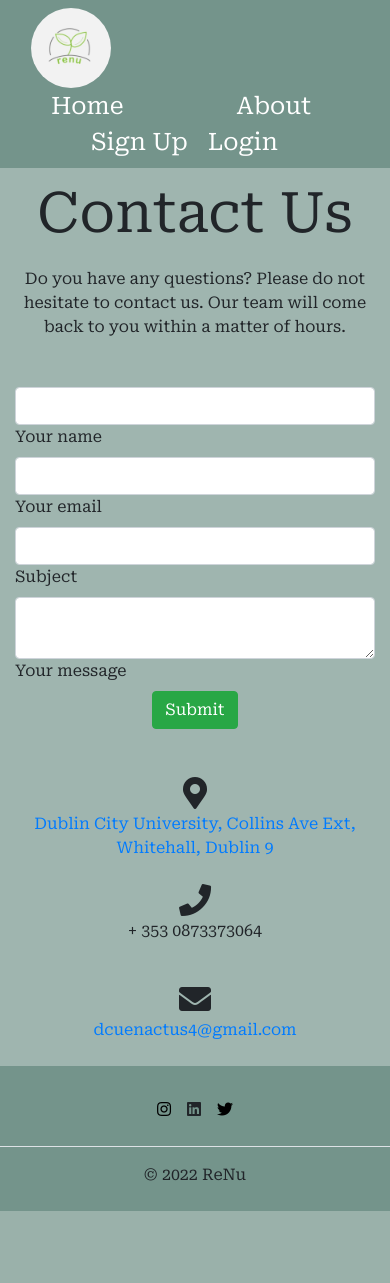
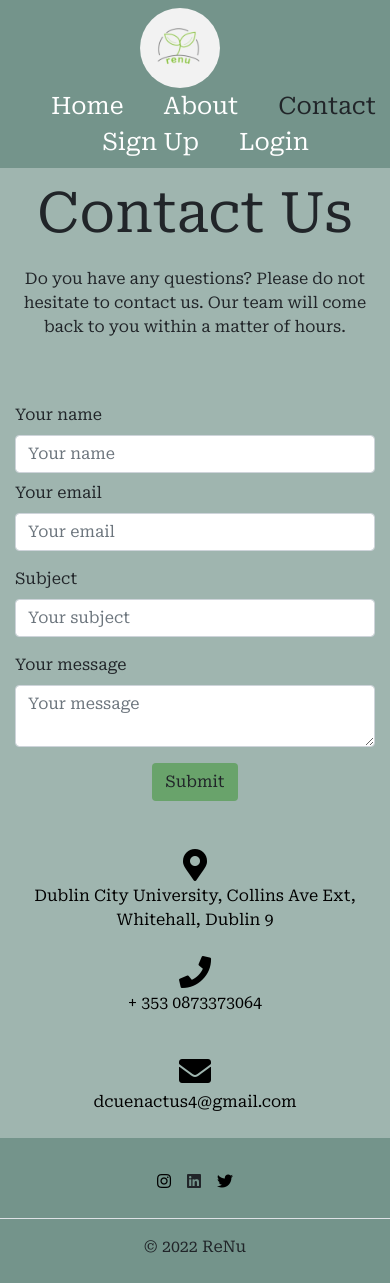
Before and after one commit to ngowran/Renu-Website, a Django app: page /contact in a window 390 px wide; the page is wider, and only the part inside the window is pictured. Before the commit the page ends 1211 px from the top of that part, so only its background shows below. Run offline with Django 3.2, Linux system fonts and the light colour scheme.

Commit message:
Responsive design.

```diff
--- a/mysite/templates/accounts/register.html
+++ b/mysite/templates/accounts/register.html
@@ -34,7 +34,7 @@
   <div class="form-group col-md-4 mt-2">
 	<!-- RepeatPassword: -->
 	<label for="confirm_password">Confirm Password</label>
-	<input  class="form-control form-control-sm" type="password" id="confirm_password" name="pass-repeat" placeholder=" Repeat Password">
+	<input  class="form-control form-control-sm" type="password" id="confirm_password" name="pass-repeat" placeholder=" Repeat Password" required>
   </div>
   </div>
 
--- a/mysite/templates/contact.html
+++ b/mysite/templates/contact.html
@@ -15,25 +15,26 @@
     <div class="row">
 
         <!--Grid column-->
-        <div class="col-md-9 mb-md-0 mb-5">
+        <div class="col-md-9 mb-md-0 mb-5 mt-2">
             <form id="contact-form" name="contact-form" action="/postcontact/" method="post">
               {% csrf_token %}
                 <!--Grid row-->
                 <div class="row">
                     <!--Grid column-->
-                    <div class="col-md-6">
+                    <div class="col-md-6 mt-2">
                         <div class="md-form mb-0">
-                            <input type="text" id="name" name="name" class="form-control" required>
-                            <label for="name" class="">Your name</label>
+                          <label for="name" class="">Your name</label>
+                          <input type="text" id="name" name="name" class="form-control" placeholder="Your name" required>
                         </div>
                     </div>
                     <!--Grid column-->
 
                     <!--Grid column-->
-                    <div class="col-md-6">
+                    <div class="col-md-6 mt-2">
                         <div class="md-form mb-0">
-                            <input type="text" id="email" name="email" class="form-control">
-                            <label for="email" class="">Your email</label>
+                           <label for="email" class="">Your email</label>
+                          <input type="text" id="email" name="email" class="form-control" placeholder="Your email" required>
+
                         </div>
                     </div>
                     <!--Grid column-->
@@ -43,10 +44,11 @@
 
                 <!--Grid row-->
                 <div class="row">
-                    <div class="col-md-12">
+                    <div class="col-md-12 mt-3">
                         <div class="md-form mb-0">
-                            <input type="text" id="subject" name="subject" class="form-control" required>
-                            <label for="subject" class="">Subject</label>
+                          <label for="subject" class="">Subject</label>
+                          <input type="text" id="subject" name="subject" class="form-control" placeholder="Your subject" required>
+
                         </div>
                     </div>
                 </div>
@@ -56,19 +58,20 @@
                 <div class="row">
 
                     <!--Grid column-->
-                    <div class="col-md-12">
+                    <div class="col-md-12 mt-3">
 
                         <div class="md-form">
-                            <textarea type="text" id="message" name="message" rows="2" class="form-control md-textarea"></textarea>
-                            <label for="message">Your message</label>
+                          <label for="message">Your message</label>
+                          <textarea type="text" id="message" name="message" rows="2" class="form-control md-textarea" placeholder="Your message" required></textarea>
+
                         </div>
 
                     </div>
                 </div>
                 <!--Grid row-->
 
-            <div class="text-center text-md-left">
-                <input class="btn btn-success" type="submit" value="Submit" onclick="ValidateEmail(document.contact-form.email)">
+            <div class="text-center mt-3 text-md-left">
+                <input class="btn my_button" type="submit" value="Submit" onclick="ValidateEmail(document.contact-form.email)">
             </div>
             </form>
 
@@ -78,10 +81,10 @@
         <!--Grid column-->
 
         <!--Grid column-->
-        <div class="col-md-3 text-center">
-            <ul class="list-unstyled mb-0">
+        <div class="col-md-3 text-center make_black">
+            <ul class="make_black list-unstyled mb-0">
                 <li><i class="fas fa-map-marker-alt fa-2x"></i><br>
-                    <a href="https://goo.gl/maps/cPZyZUFKcSUai77LA" target="_blank">Dublin City University, Collins Ave Ext, Whitehall, Dublin 9</a>
+                    <a class="make_black" href="https://goo.gl/maps/cPZyZUFKcSUai77LA" target="_blank">Dublin City University, Collins Ave Ext, Whitehall, Dublin 9</a>
                 </li>
 
                 <li><i class="fas fa-phone mt-4 fa-2x"></i>
@@ -89,7 +92,7 @@
                 </li>
 
                 <li><i class="fas fa-envelope mt-4 fa-2x"></i><br>
-                    <a href="mailto:dcuenactus4@gmail.com" target="_blank">dcuenactus4@gmail.com</a>
+                    <a class="make_black" href="mailto:dcuenactus4@gmail.com" target="_blank">dcuenactus4@gmail.com</a>
                 </li>
             </ul>
         </div>
--- a/mysite/templates/navbar.html
+++ b/mysite/templates/navbar.html
@@ -2,40 +2,55 @@
 <link rel="stylesheet" type="text/css" href= "{% static 'css/nav.css' %}">
 
  <nav class="navbar nav-style">
-  <div class="container-fluid nav-style">
-    <div class="navbar-header nav-style ">
+  <div class="container-fluid nav-style  row">
+    <div class="navbar-header nav-style text-center col-lg-1">
        {% url 'index' as index_url %}
   {% if request.path == index_url %}<img src="{% static 'images/renu_logo.jpg' %}" alt="renulogo" style="height: 5rem; width 5rem; border-radius: 50px;">{% else %}<a href="{% url 'index' %}" ><img src="{% static 'images/renu_logo.jpg' %}" alt="renulogo" style="height: 5rem; width 5rem; border-radius: 50px;"></a>{% endif %}
     </div>
 
-    <ul class="nav navbar-default navbar-nav navbar-expand nav-style links">
+  <!--briuh whats this -->
+    <div class="col-lg-8 nav-style">
+    <ul class="nav  navbar-nav navbar-expand nav-style links">
 
-      <li style="padding-right: 20%;" class="nav-style"> {% url 'index' as index_url %}
+      <span class="nav-style">
+      <li class="nav-item nav-style"> {% url 'index' as index_url %}
   {% if request.path == index_url %}Home{% else %}<a href="{% url 'index' %}" >Home</a>{% endif %}</li>
+      </span>
 
-      <li style="padding-right: 20%;"  class="nav-style"> {% url 'about' as about_url %}
+      <span class="nav-style">
+      <li class="nav-item nav-style"> {% url 'about' as about_url %}
   {% if request.path == about_url %}About{% else %}<a href="{% url 'about' %}">About</a>{% endif %}</li>
+      </span>
 
-      <li class="nav-style">{% url 'contact' as contact_url %}
+
+      <li class="nav-item nav-style">{% url 'contact' as contact_url %}
+
   {% if request.path == contact_url %}Contact{% else %}<a href="{% url 'contact' %}">Contact</a>{% endif %}</li>
 
     </ul>
+    </div>
 
-    <ul class="nav navbar-nav navbar-right navbar-expand nav-style links">
-      <li class="nav-style">
+
+    <div class="col-lg-3 nav-style text-center">
+    <ul class="nav navbar-nav navbar-right navbar-expand nav-style links float-right">
+
     {% if request.session.uid %}
+
+       <li class="nav-style"><span  class="nav-style">
       {% url 'profile' as profile_url %}
-      <span><ul class="nav-style">{% if request.path == profile_url %}Profile{% else %}<a href="{% url 'profile' %}">Profile</a>{% endif %}</ul>
-      <span><ul class="nav-style"><a href="{% url 'log' %}" class="nav-style">Logout</a></ul></span>
+    {% if request.path == profile_url %}Profile{% else %}<a href="{% url 'profile' %}">Profile</a></span>{% endif %}</li>
+
+      <span class="nav-style"><li class="nav-style"><a href="{% url 'log' %}" class="nav-style">Logout</a></li></span>
     {% else %}
 
       {% url 'register' as register_url %}
-      <li  class="nav-style"><span  class="nav-style">{% if request.path == register_url %}Sign Up{% else %}<a href="{% url 'register' %}" class="nav-style">Sign Up</a></li></span>{% endif %}
+      <span  class="nav-style"><li  class="nav-style">{% if request.path == register_url %}Sign Up{% else %}<a href="{% url 'register' %}" >Sign Up</a>{% endif %}</li></span>
       {% url 'login' as login_url %}
-      <span class="nav-style">{% if request.path == login_url %}Login{% else %}<a href="{% url 'login' %}" >Login</a>{% endif %}</span>
-    {% endif %}
-  </span>
+      <span class="nav-style"><li class="nav-style">{% if request.path == login_url %}Login{% else %}<a class="nav-style" href="{% url 'login' %}" >Login</a>{% endif %}</span>
+    {% endif %}</li>
+
         </li>
     </ul>
+    </div>
   </div>
 </nav>
--- a/static/css/base.css
+++ b/static/css/base.css
@@ -28,6 +28,23 @@
 }
 
 .bigger:hover {
-  transform: scale(1.5);
+  transform: scale(1.1);
   box-shadow: 0 0 10px rgba(0, 0, 0, 0.5);
 }
+
+.make_black {
+  color: black;
+}
+
+.my_button {
+  background-color: #69a36b;
+}
+
+.my_button:hover{
+  background-color: #5e927a;
+}
+
+.yt_vid {
+  border: 1px solid  #5e927a;
+  border-radius: 15px;
+}
```
Also changed, not shown: mysite/templates/about.html (+10 -1 lines), mysite/templates/index.html (+7 -7 lines), static/css/accounts.css (deleted, +0 -7 lines), db.sqlite3.
